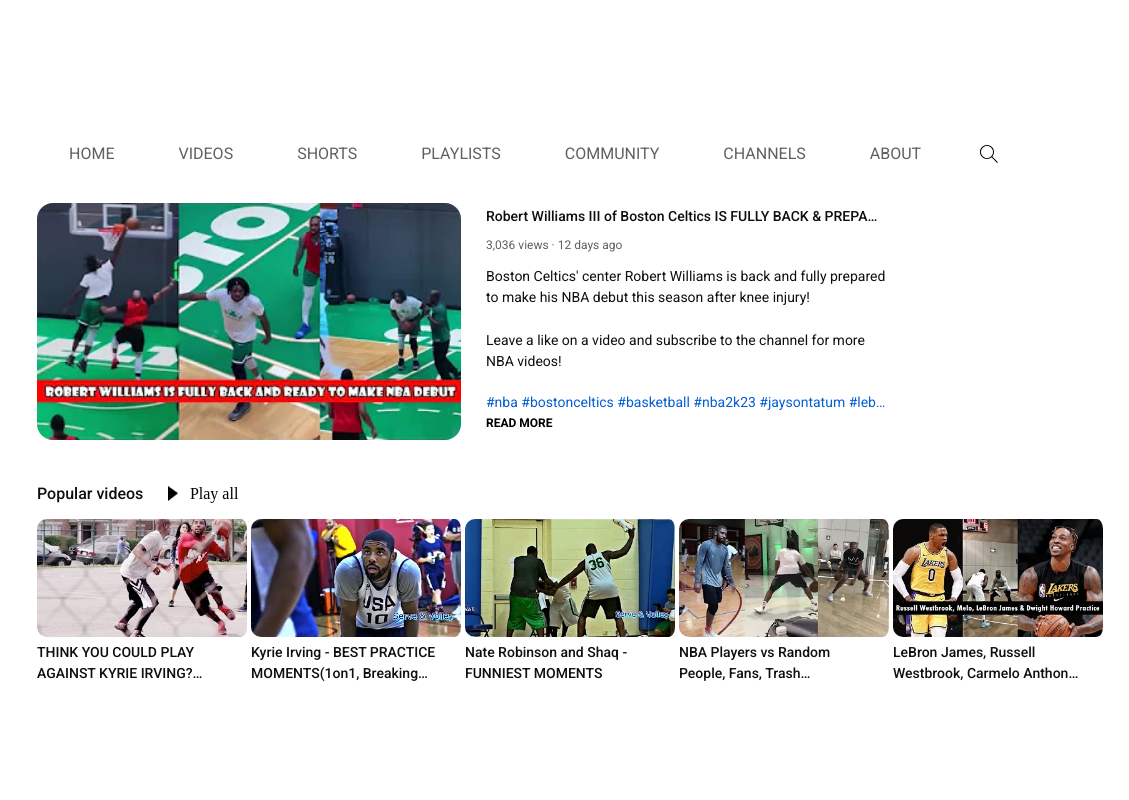
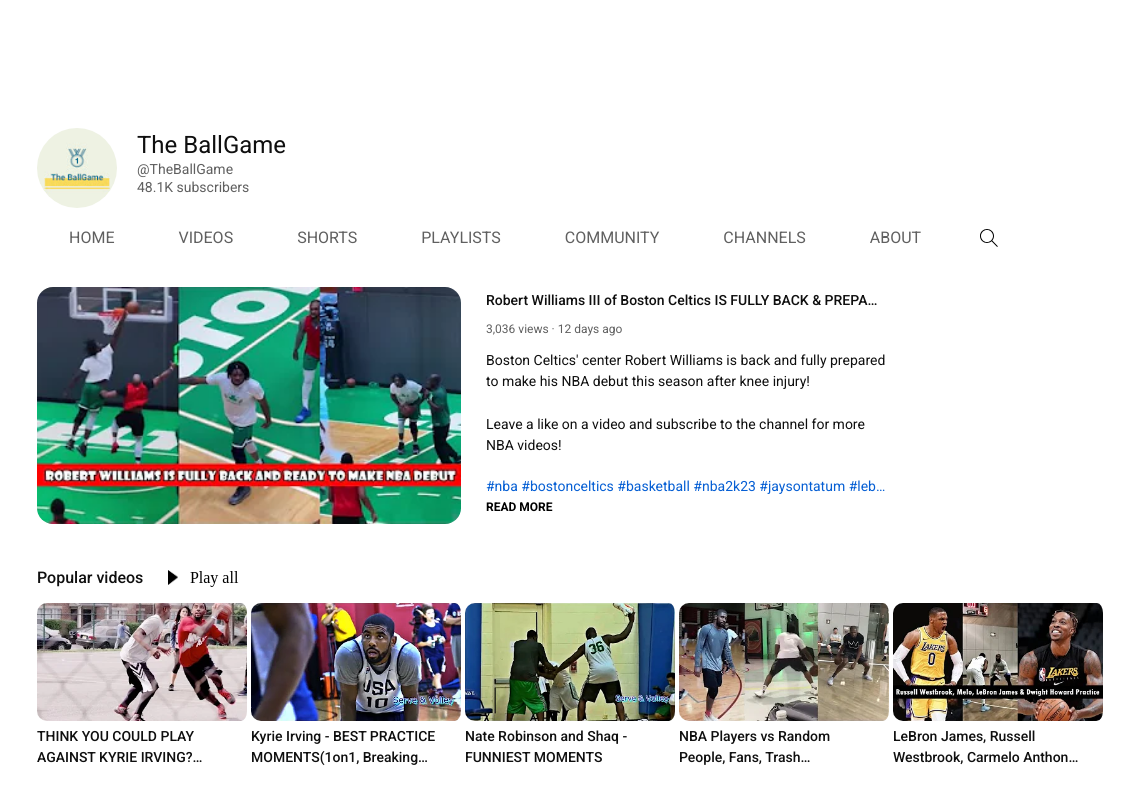
Before and after one commit to emiralic/Youtube-page, a Flask app: page /youtube in a window 1400 px wide. Shown: the whole page, without its empty margins (271-1400 px from the left). Run offline with Flask 2, Linux system fonts and the light colour scheme.

Commit message:
Third version

```diff
--- a/templates/youtube.html
+++ b/templates/youtube.html
@@ -131,6 +131,30 @@
     padding-right: 24px;
     padding-top: 5px;
   }
+  .profile-picture{
+    border-radius: 52px;
+    height: 80px;
+    width: 80px;
+  }
+  .the-ball-game{
+    font-family: Roboto, Arial;
+    font-size: 24px;
+    padding-bottom: 2.4px;
+    padding-left: 20px;
+    color: #0F0F0F;
+    margin-top:0;
+  }
+  .small-ball-game,
+  .subscribers{
+    font-family: Roboto, Arial;
+    font-size: 14px;
+    color: #606060;
+    padding-left: 20px;
+    margin-top: -25px;
+  }
+  .subscribers{
+    margin-top: -12px;
+  }
 
 
 
@@ -138,6 +162,31 @@
 </head>
 <body>
     <div class="middle">
+      <div style="
+          display:flex;
+          flex-direction:row;
+          align-items: center; ">
+          <div >
+              <img class="profile-picture"src="static/channels-profile.jpg">
+          </div>
+          <div style="
+          display:flex;
+          flex-direction:column;">
+              <p class="the-ball-game">
+                  The BallGame
+              </p>
+              <div>
+                  <p class="small-ball-game">
+                      @TheBallGame
+                  </p>
+              </div>
+              <div>
+                  <p class="subscribers">
+                      48.1K subscribers
+                  </p>
+              </div>
+          </div>
+      </div>
       <div style="
       display:flex;
       flex-direction:row;
```
